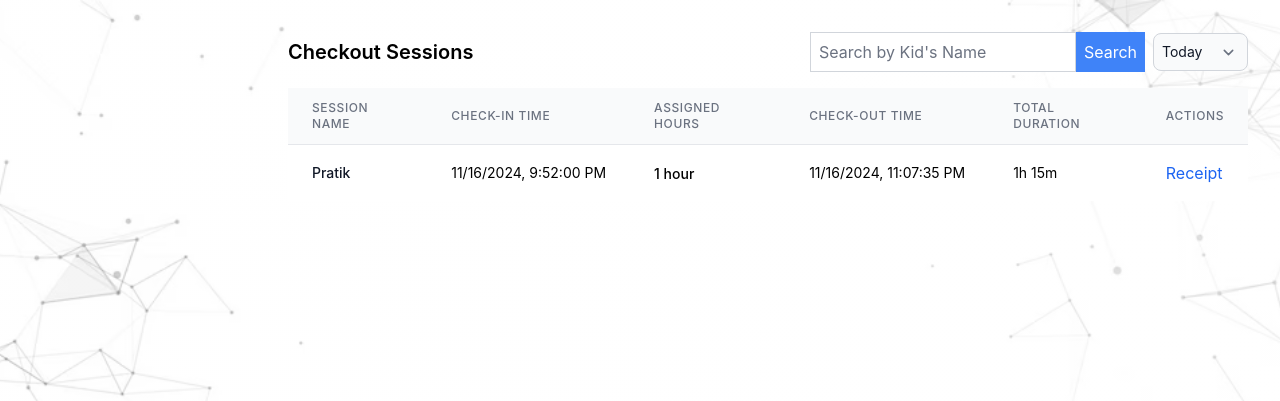
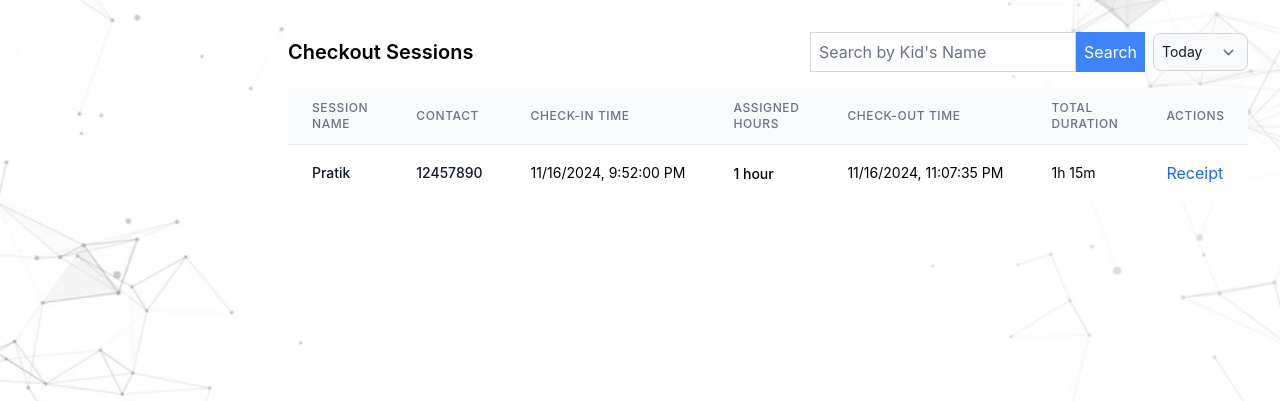
Before and after one commit to Comestro/funstation, a PHP site: page /manage_checkouts.php in a window 1280 px wide. Shown: the top 401 px of the page. Run offline with PHP 8.4, Linux system fonts and the light colour scheme; a user stored in the database is signed in; data comes from the database, SQL or seed files in the repository; some libraries are stand-ins or nearby versions.

Commit message:
some bug  fixed

```diff
--- a/api/get_sessions.php
+++ b/api/get_sessions.php
@@ -43,7 +43,7 @@ $currentSessionsResult = $db->query($currentSessionsQuery);
 $currentSessions = $currentSessionsResult->fetch_all(MYSQLI_ASSOC);
 
 // Fetch recently checked-out sessions with date and search filter
-$checkedOutSessionsQuery = "SELECT s.id AS session_id, k.name, s.check_in_time, s.check_out_time, s.assigned_hours
+$checkedOutSessionsQuery = "SELECT s.id AS session_id, k.name, k.contact, s.check_in_time, s.check_out_time, s.assigned_hours
                             FROM sessions s
                             JOIN kids k ON s.kid_id = k.id
                             WHERE s.check_out_time IS NOT NULL
--- a/function/add_session.php
+++ b/function/add_session.php
@@ -25,8 +25,8 @@ if ($_SERVER['REQUEST_METHOD'] === 'POST') {
 
     try {
         // Check if kid already exists based on contact
-        $stmt = $db->prepare("SELECT id FROM kids WHERE contact = ?");
-        $stmt->bind_param("s", $contact);
+        $stmt = $db->prepare("SELECT id FROM kids WHERE contact = ? and contact = ?");
+        $stmt->bind_param("ss", $contact, $name);
         $stmt->execute();
         $result = $stmt->get_result();
 
--- a/manage_checkouts.php
+++ b/manage_checkouts.php
@@ -54,6 +54,7 @@ require_once 'include/login_required.php';
                     <thead class="bg-gray-50">
                         <tr>
                             <th class="px-6 py-3 text-left text-xs font-medium text-gray-500 uppercase tracking-wider">Session Name</th>
+                            <th class="px-6 py-3 text-left text-xs font-medium text-gray-500 uppercase tracking-wider">Contact</th>
                             <th class="px-6 py-3 text-left text-xs font-medium text-gray-500 uppercase tracking-wider">Check-In Time</th>
                             <th class="px-6 py-3 text-left text-xs font-medium text-gray-500 uppercase tracking-wider">Assigned Hours</th>
                             <th class="px-6 py-3 text-left text-xs font-medium text-gray-500 uppercase tracking-wider">Check-Out Time</th>
@@ -98,6 +99,11 @@ require_once 'include/login_required.php';
                             <td class="px-6 py-4 whitespace-nowrap">
                                 <p class="text-sm font-medium text-gray-900 truncate dark:text-white">
                                     ${session.name}
+                                </p>
+                            </td>
+                            <td class="px-6 py-4 whitespace-nowrap">
+                                <p class="text-sm font-medium text-gray-900 truncate dark:text-white">
+                                    ${session.contact}
                                 </p>
                             </td>
                             <td class="px-6 py-4 whitespace-nowrap">
```
